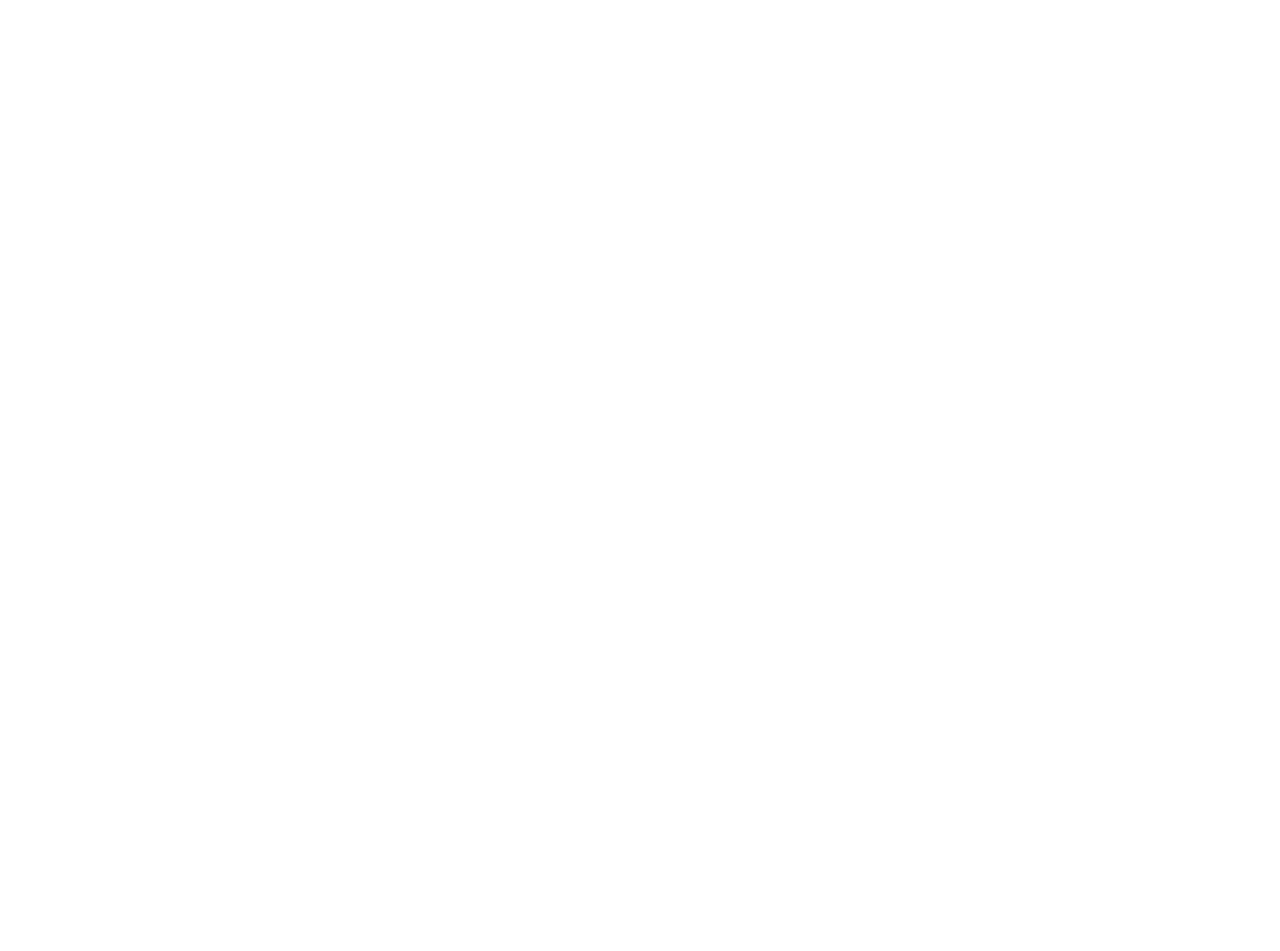
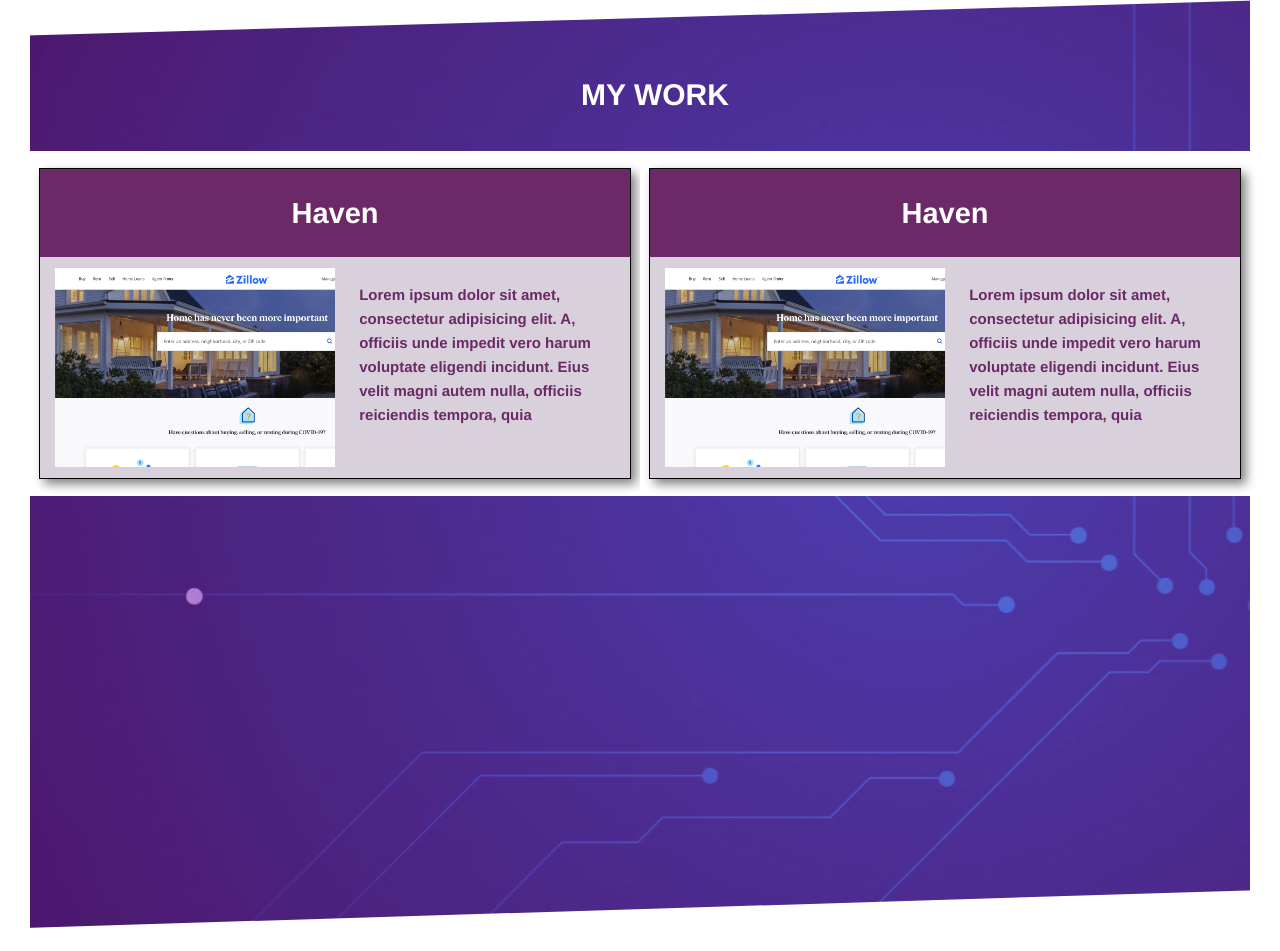
Before and after one commit to JesseSkralskis/Portfolio, a React (Create React App) app: page / in a window 1280 px wide. Shown: the part 2013-2964 px from the top of the page. Before the commit the page ends 1964 px from the top, so only its background shows below. Built offline with nearby package versions, Linux system fonts and the light colour scheme; a web font is replaced by a local one.

Commit message:
started my projects section

```diff
--- a/src/App.js
+++ b/src/App.js
@@ -3,12 +3,14 @@
 import "./styles/styles.scss";
 import NamePage from "./components/NamePage";
 import Skills from "./components/Skills";
+import Projects from "./components/Projects";
 
 const App = () => (
   <div className="app__container">
     <NamePage />
     <Skills />
     <Tech />
+    <Projects />
   </div>
 );
 
--- /dev/null
+++ b/src/components/Projects.js
@@ -0,0 +1,74 @@
+import React from "react";
+
+export default function Projects() {
+  return (
+    <div className="projects__container">
+      <div className="projects__header">
+        <h1>MY WORK</h1>
+      </div>
+      <div className="proj__ul-wrapper">
+        <div className="proj__ul">
+          <div className="proj__haven-ss">
+            <div className="proj__haven-photo"></div>
+          </div>
+          <div className="proj__haven-header">
+            <h1>Haven</h1>
+          </div>
+          <div className="proj__haven-sum-wrapper">
+            <div className="proj__haven-sum">
+              <p>
+                {" "}
+                Lorem ipsum dolor sit amet, consectetur adipisicing elit. A,
+                officiis unde impedit vero harum voluptate eligendi incidunt.
+                Eius velit magni autem nulla, officiis reiciendis tempora, quia
+              </p>
+            </div>
+          </div>
+        </div>
+      </div>
+      <div className="proj__ur-wrapper">
+        <div className="proj__ur">
+          <div className="proj__haven-ss">
+            <div className="proj__haven-photo"></div>
+          </div>
+          <div className="proj__haven-header">
+            <h1>Haven</h1>
+          </div>
+          <div className="proj__haven-sum-wrapper">
+            <div className="proj__haven-sum">
+              <p>
+                {" "}
+                Lorem ipsum dolor sit amet, consectetur adipisicing elit. A,
+                officiis unde impedit vero harum voluptate eligendi incidunt.
+                Eius velit magni autem nulla, officiis reiciendis tempora, quia
+              </p>
+            </div>
+          </div>
+        </div>
+      </div>
+
+      <div className="proj__ll"></div>
+      <div className="proj__lr"></div>
+      <div className="projects__bg-art"></div>
+      <div className="projects__bg"></div>
+      <div className="project__topsvg">
+        <svg xmlns="http://www.w3.org/2000/svg" viewBox="0 0 1440 320">
+          <path
+            fill="#fff"
+            fillOpacity="1"
+            d="M0,96L1440,55L1440,0L0,0Z"
+          ></path>
+        </svg>
+      </div>
+      <div className="proj_bottom-svg-container">
+        <svg xmlns="http://www.w3.org/2000/svg" viewBox="0 0 1440 320">
+          <path
+            fill="#fff"
+            fillOpacity="1"
+            d="M0,300L1440,256L1440,320L0,320Z"
+          ></path>
+        </svg>
+      </div>
+    </div>
+  );
+}
--- /dev/null
+++ b/src/styles/components/_projects.scss
@@ -0,0 +1,168 @@
+.projects__container {
+  height: 100rem;
+  width: 100%;
+
+  display: grid;
+  grid-template-rows: [projTopMarg] 20rem [projrBody] 1fr [projrBodyLow] 1fr [projBottomMarg] 10rem [projCatch] 1rem [end];
+  grid-template-columns: [projLeftMarg] 3rem [projcBody] 1fr [projcBodyRight] 1fr [projRightMarg] 3rem [end];
+}
+
+.project__topsvg {
+  grid-row: projTopMarg/end;
+  grid-column: projLeftMarg/end;
+}
+
+.proj_bottom-svg-container {
+  grid-row: projTopMarg/end;
+  grid-column: projLeftMarg/end;
+  margin-top: auto;
+}
+.projects__bg {
+  grid-row: projTopMarg/projCatch;
+  grid-column: projcBody/projRightMarg;
+  background: transparentize($lightGarfield, 0.4);
+}
+.projects__bg-art {
+  grid-row: projTopMarg/projCatch;
+  grid-column: projcBody/projRightMarg;
+  background: url("/images/curcuit.png");
+  background-size: cover;
+}
+.projects__header {
+  grid-row: projTopMarg/projrBody;
+  grid-column: projcBody/proRightMarg;
+  display: flex;
+  justify-content: center;
+  align-items: flex-end;
+
+  h1 {
+    font-size: 30px;
+    margin-bottom: 4rem;
+    height: 4rem;
+    z-index: 2;
+    color: white;
+  }
+}
+//Upper Left
+
+.proj__ul-wrapper {
+  grid-row: projrBody/projrBodyLow;
+  grid-column: projcBody/projcBodyRight;
+  background: white;
+  z-index: 1;
+  display: flex;
+  justify-content: center;
+  align-items: center;
+}
+.proj__ul {
+  border: black solid 1px;
+  box-shadow: 5px 5px 10px grey;
+  height: 90%;
+  width: 97%;
+  background: white;
+
+  display: grid;
+  grid-template-rows: [ul_header] 2fr [ul_body] 5fr;
+  grid-template-columns: [ul_left] 1fr [ul_right] 1fr [end];
+
+  z-index: 1;
+}
+.proj__haven-header {
+  background: $darkestpurp;
+  grid-row: ul_header/ul_body;
+  grid-column: ul_left/end;
+
+  z-index: 1;
+  display: flex;
+  justify-content: center;
+  align-items: center;
+  h1 {
+    font-size: 29px;
+    color: white;
+  }
+}
+
+.proj__haven-sum-wrapper {
+  grid-column: ul_right/end;
+  grid-row: ul_body;
+  display: flex;
+  justify-content: center;
+  align-items: center;
+  background: lighten(#d8d0da, 0);
+  padding-right: 1rem;
+}
+
+.proj__haven-sum {
+  height: 90%;
+  width: 93%;
+
+  z-index: 1;
+
+  background: lighten(#d8d0da, 0);
+  padding-left: 5%;
+  p {
+    font-weight: 600;
+    color: $darkestpurp;
+    font-size: 15px;
+  }
+}
+
+.proj__haven-ss {
+  padding-left: 5%;
+  grid-column: ul_left/ul_right;
+  grid-row: ul_body;
+  z-index: 1;
+  display: flex;
+  justify-content: center;
+  align-items: center;
+  background: lighten(#d8d0da, 0);
+}
+.proj__haven-photo {
+  width: 100%;
+  height: 90%;
+
+  background: url("/images/dummy.png");
+  background-size: cover;
+  z-index: 1;
+}
+
+//Upper Right
+.proj__ur-wrapper {
+  grid-row: projrBody/projrBodyLow;
+  grid-column: projcBodyRight/projRightMarg;
+
+  background: white;
+  z-index: 1;
+  display: flex;
+  justify-content: center;
+  align-items: center;
+}
+
+.proj__ur {
+  border: black solid 1px;
+  box-shadow: 5px 5px 10px grey;
+
+  height: 90%;
+  width: 97%;
+  background: white;
+
+  display: grid;
+  grid-template-rows: [ul_header] 2fr [ul_body] 5fr;
+  grid-template-columns: [ul_left] 1fr [ul_right] 1fr [end];
+
+  z-index: 1;
+}
+
+.proj__ll {
+  grid-row: projrBodyLow/projBottomMarg;
+  grid-column: projcBody/projcBodyRight;
+
+  z-index: 1;
+}
+
+.proj__lr {
+  grid-row: projrBodyLow/projBottomMarg;
+  grid-column: projcBodyRight/projRightMarg;
+
+  z-index: 1;
+}
--- a/src/styles/components/_skills.scss
+++ b/src/styles/components/_skills.scss
@@ -76,12 +76,6 @@
     margin-top: 6rem;
   }
 }
-// .skills__header-overlay {
-//   background: rgba(152, 41, 118, 0.8);
-//   grid-row: skillsHeader;
-//   grid-column: skillsColPic/skillsMargRight;
-//   z-index: 1;
-// }
 
 .skills__footer {
   z-index: 1;
@@ -93,6 +87,4 @@
   grid-row: skillsTopMarg/end;
   grid-column: skillsLeftMarg/end;
   z-index: 2;
-  svg {
-  }
 }
--- a/src/styles/components/_tech.scss
+++ b/src/styles/components/_tech.scss
@@ -1,4 +1,5 @@
 .tech-container {
+
   height: 40rem;
   width: 100vw;
 
--- a/src/styles/styles.scss
+++ b/src/styles/styles.scss
@@ -7,3 +7,4 @@
 @import "./components/tech2";
 @import "./components/tech3";
 @import "./components/tech4";
+@import "./components/projects";
```
Also changed, not shown: public/images/dummy.png (added).
